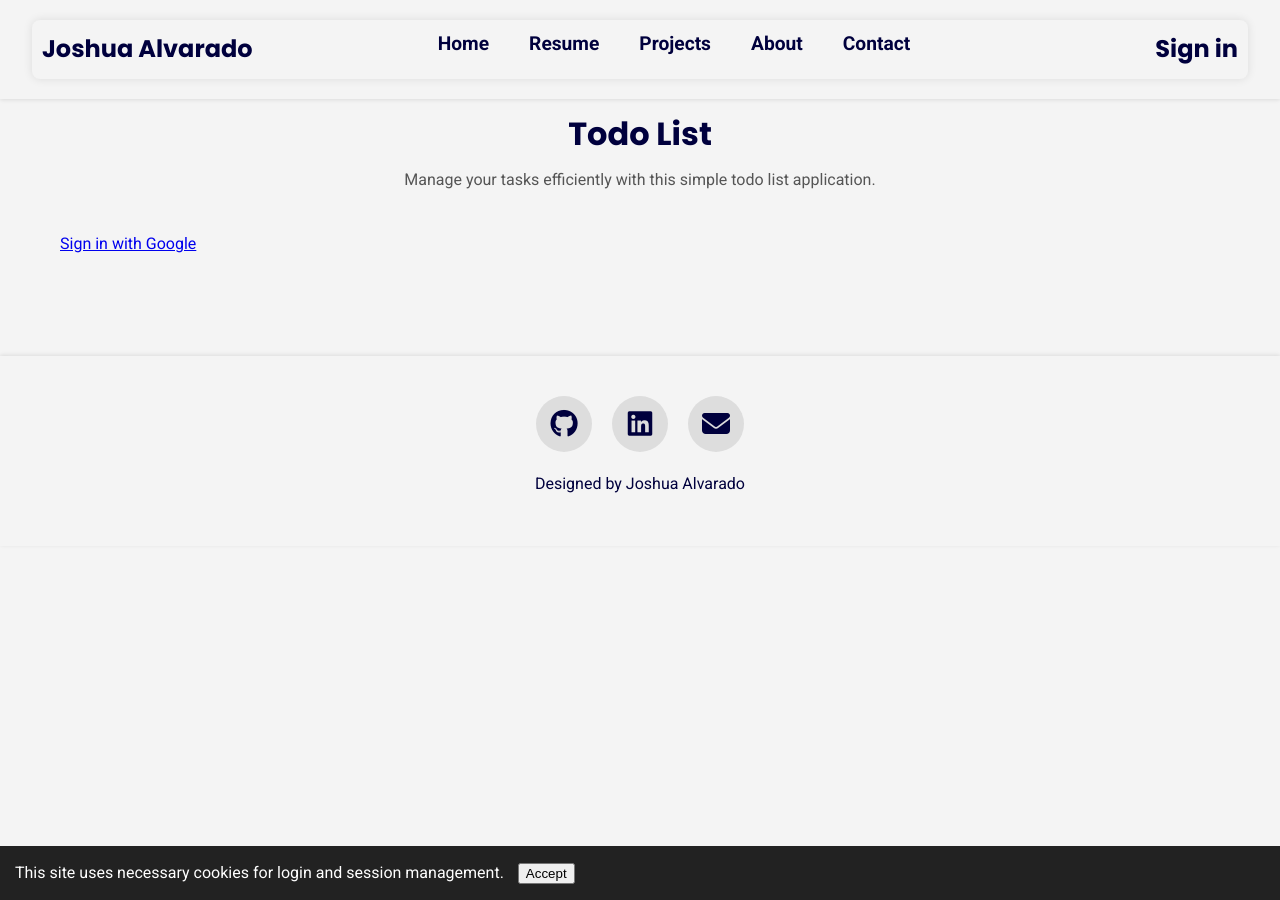
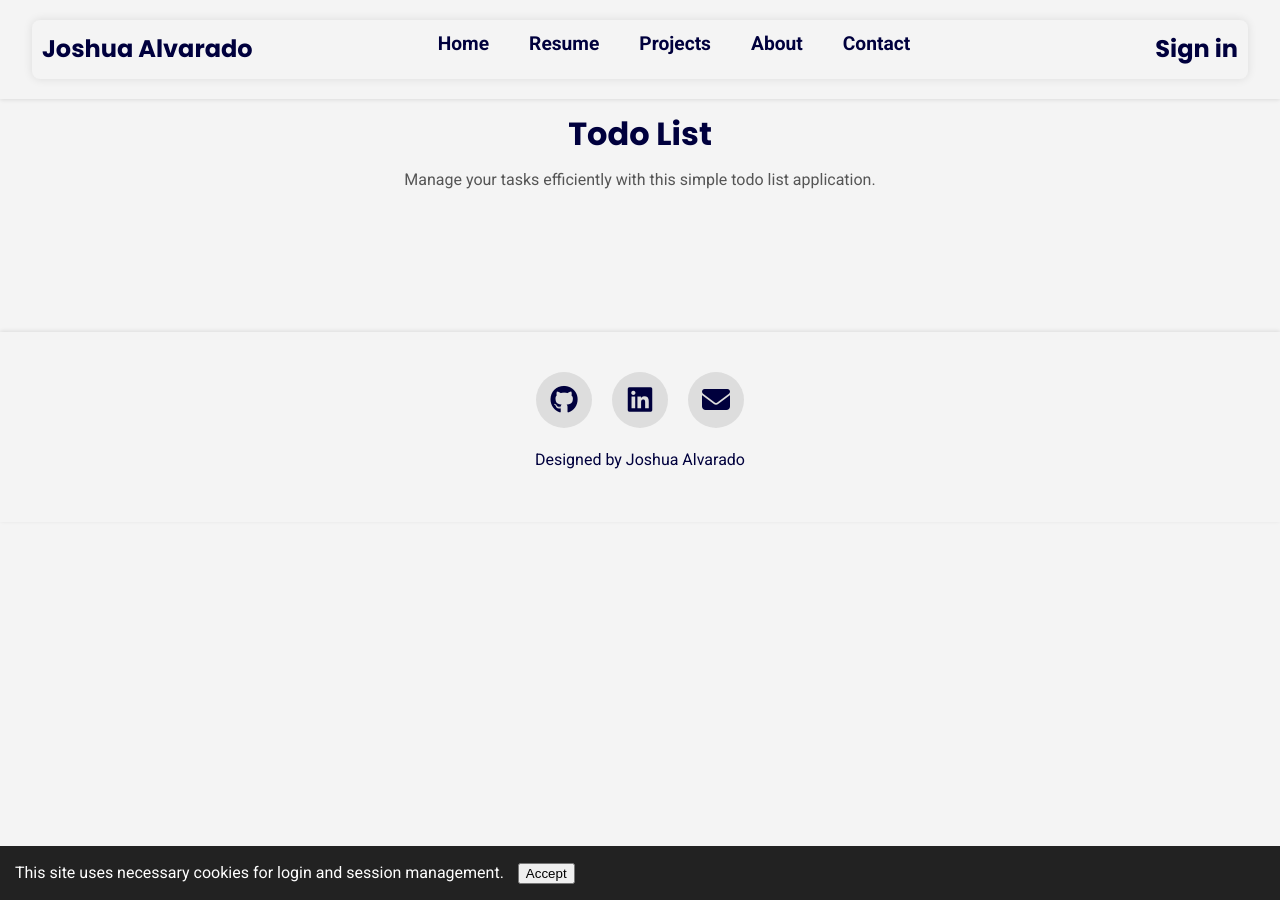
Before and after one commit to JoshuaAlvarado-hub/joshalvarado.com, a Jekyll site: the page built from todo.html, in a window 1280 px wide. Built offline with Jekyll 4.4.1, drawn with Linux system fonts in a browser that asks for light colours; comment, search, counter and statistics services are not loaded.

Commit message:
removed auth button
sign in is now handled by the header, no need for the old one.

```diff
--- a/todo.html
+++ b/todo.html
@@ -22,10 +22,6 @@ permalink: /todo/
     <ul id="todo-list" style="display:none;">
         <!-- Items dynamically added here -->
     </ul>
-
-    <a href="https://api.joshalvarado.com/auth/google" id="login-btn">Sign in with Google</a>
-    <button id="logout-btn" style="display:none;">Logout</button>
-    <span id="user-info"></span>
 </div>
 
 <script>
```
Also changed, not shown: other parts of todo.html (+0 -6 lines).
